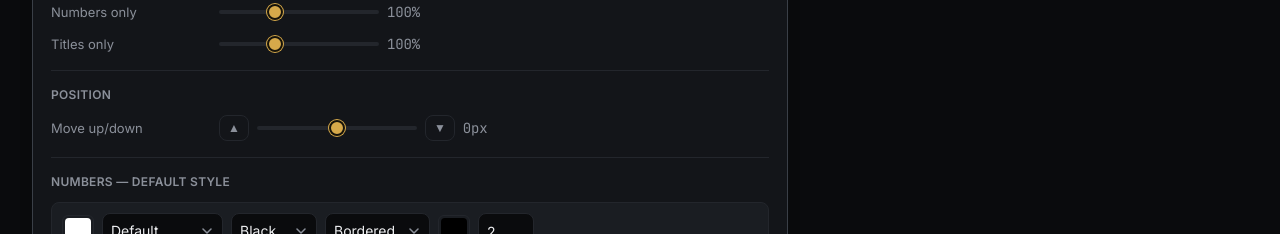
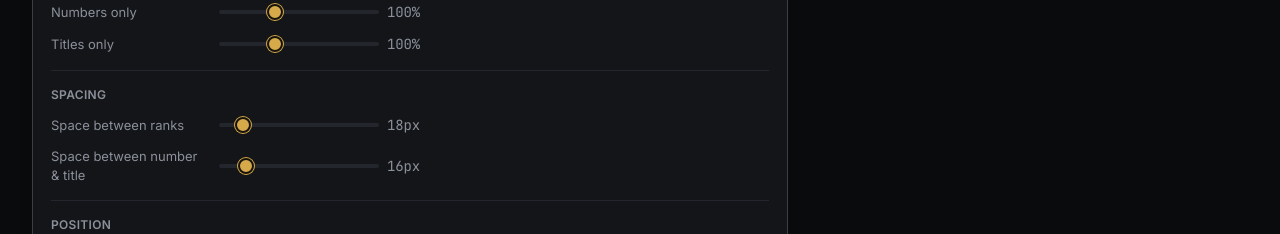
Before and after one commit to MuskanHaryah/RankFlow, a Next.js app: page / in a window 1280 px wide. Both pictures are taken after a click on the heading 410 px from the left and 316 px from the top of the page. Shown: the part 477-711 px from the top of the page. Built offline with nearby package versions, Linux system fonts and the light colour scheme; what @remotion/paths, @remotion/shapes would draw is missing.

Commit message:
Add ranking-list spacing controls, header vertical position, lighten finished-title color

```diff
--- a/src/components/HeaderEditor.tsx
+++ b/src/components/HeaderEditor.tsx
@@ -34,6 +34,14 @@ const DEFAULT_EXTEND_CANVAS_EXTRA_HEIGHT = 0;
 const MIN_EXTEND_CANVAS_EXTRA_HEIGHT = 0;
 const MAX_EXTEND_CANVAS_EXTRA_HEIGHT = 400;
 
+// Same "nudge" pattern as RankingListStyleEditor's own verticalOffset —
+// a small step size makes dragging feel like nudging rather than jumping.
+const DEFAULT_HEADER_VERTICAL_OFFSET = 0;
+const MIN_HEADER_VERTICAL_OFFSET = -400;
+const MAX_HEADER_VERTICAL_OFFSET = 400;
+const HEADER_VERTICAL_OFFSET_STEP = 5;
+const HEADER_VERTICAL_OFFSET_NUDGE = 10;
+
 /**
  * A one-time title for the whole video (distinct from the per-clip ranking
  * list). Typing a sentence splits it into individually-colored words —
@@ -69,6 +77,9 @@ export const HeaderEditor: React.FC<{
   const [extendCanvasExtraHeight, setExtendCanvasExtraHeight] = useState(
     DEFAULT_EXTEND_CANVAS_EXTRA_HEIGHT,
   );
+  const [verticalOffset, setVerticalOffset] = useState(
+    DEFAULT_HEADER_VERTICAL_OFFSET,
+  );
 
   // Same pattern as ClipUploader's onClipsChange: notify the parent via an
   // effect keyed on the actual state, not inline on every keystroke handler.
@@ -83,6 +94,7 @@ export const HeaderEditor: React.FC<{
       headerBackdropShadeOpacity: shadeOpacity,
       headerBackdropShadeExtraHeight: shadeExtraHeight,
       headerBackdropExtendCanvasExtraHeight: extendCanvasExtraHeight,
+      verticalOffset,
     });
   }, [
     words,
@@ -92,6 +104,7 @@ export const HeaderEditor: React.FC<{
     shadeOpacity,
     shadeExtraHeight,
     extendCanvasExtraHeight,
+    verticalOffset,
     onHeaderChange,
   ]);
 
@@ -117,6 +130,15 @@ export const HeaderEditor: React.FC<{
     setWords((prevWords) =>
       prevWords.map((w, i) =>
         i === index ? { ...w, lineBreakAfter: !w.lineBreakAfter } : w,
+      ),
+    );
+  }, []);
+
+  const nudgeVerticalOffset = useCallback((delta: number) => {
+    setVerticalOffset((prev) =>
+      Math.max(
+        MIN_HEADER_VERTICAL_OFFSET,
+        Math.min(MAX_HEADER_VERTICAL_OFFSET, prev + delta),
       ),
     );
   }, []);
@@ -196,6 +218,44 @@ export const HeaderEditor: React.FC<{
                 />
                 <span className="text-sm text-subtitle font-mono-tabular w-10">
                   {fontSize}px
+                </span>
+              </div>
+            </div>
+
+            <div className="field-row">
+              <label className="field-row-label">Move up/down</label>
+              <div className="field-row-controls">
+                <button
+                  type="button"
+                  onClick={() =>
+                    nudgeVerticalOffset(-HEADER_VERTICAL_OFFSET_NUDGE)
+                  }
+                  title="Nudge up"
+                  className="px-2 py-1 text-xs rounded-geist border border-unfocused-border-color text-subtitle hover:border-focused-border-color"
+                >
+                  ▲
+                </button>
+                <input
+                  type="range"
+                  min={MIN_HEADER_VERTICAL_OFFSET}
+                  max={MAX_HEADER_VERTICAL_OFFSET}
+                  step={HEADER_VERTICAL_OFFSET_STEP}
+                  value={verticalOffset}
+                  onChange={(e) => setVerticalOffset(Number(e.target.value))}
+                  className="w-40"
+                />
+                <button
+                  type="button"
+                  onClick={() =>
+                    nudgeVerticalOffset(HEADER_VERTICAL_OFFSET_NUDGE)
+                  }
+                  title="Nudge down"
+                  className="px-2 py-1 text-xs rounded-geist border border-unfocused-border-color text-subtitle hover:border-focused-border-color"
+                >
+                  ▼
+                </button>
+                <span className="text-sm text-subtitle font-mono-tabular w-16">
+                  {verticalOffset}px
                 </span>
               </div>
             </div>
--- a/src/components/RankingListStyleEditor.tsx
+++ b/src/components/RankingListStyleEditor.tsx
@@ -18,6 +18,14 @@ const MAX_VERTICAL_OFFSET = 400;
 // "a little by little" rather than jumping to a new spot.
 const VERTICAL_OFFSET_STEP = 5;
 const VERTICAL_OFFSET_NUDGE = 10;
+
+const MIN_ROW_GAP = 0;
+const MAX_ROW_GAP = 160;
+const ROW_GAP_STEP = 2;
+
+const MIN_ITEM_GAP = 0;
+const MAX_ITEM_GAP = 120;
+const ITEM_GAP_STEP = 2;
 
 const MIN_BORDER_WIDTH = 1;
 const MAX_BORDER_WIDTH = 20;
@@ -42,6 +50,8 @@ export const RankingListStyleEditor: React.FC<{
   const [verticalOffset, setVerticalOffset] = useState(
     defaultRankingListStyle.verticalOffset,
   );
+  const [rowGap, setRowGap] = useState(defaultRankingListStyle.rowGap);
+  const [itemGap, setItemGap] = useState(defaultRankingListStyle.itemGap);
 
   const [badgeColor, setBadgeColor] = useState(
     defaultRankingListStyle.badgeColor,
@@ -89,6 +99,8 @@ export const RankingListStyleEditor: React.FC<{
       badgeScale,
       titleScale,
       verticalOffset,
+      rowGap,
+      itemGap,
       badgeColor,
       badgeFontFamily,
       badgeFontWeight,
@@ -107,6 +119,8 @@ export const RankingListStyleEditor: React.FC<{
     badgeScale,
     titleScale,
     verticalOffset,
+    rowGap,
+    itemGap,
     badgeColor,
     badgeFontFamily,
     badgeFontWeight,
@@ -189,6 +203,46 @@ export const RankingListStyleEditor: React.FC<{
             />
             <span className="text-sm text-subtitle font-mono-tabular w-12">
               {Math.round(titleScale * 100)}%
+            </span>
+          </div>
+        </div>
+      </div>
+
+      <div className="flex flex-col gap-3 border-t border-unfocused-border-color pt-4">
+        <p className="text-xs font-semibold uppercase tracking-wide text-subtitle">
+          Spacing
+        </p>
+        <div className="field-row">
+          <label className="field-row-label">Space between ranks</label>
+          <div className="field-row-controls">
+            <input
+              type="range"
+              min={MIN_ROW_GAP}
+              max={MAX_ROW_GAP}
+              step={ROW_GAP_STEP}
+              value={rowGap}
+              onChange={(e) => setRowGap(Number(e.target.value))}
+              className="w-40"
+            />
+            <span className="text-sm text-subtitle font-mono-tabular w-14">
+              {rowGap}px
+            </span>
+          </div>
+        </div>
+        <div className="field-row">
+          <label className="field-row-label">Space between number &amp; title</label>
+          <div className="field-row-controls">
+            <input
+              type="range"
+              min={MIN_ITEM_GAP}
+              max={MAX_ITEM_GAP}
+              step={ITEM_GAP_STEP}
+              value={itemGap}
+              onChange={(e) => setItemGap(Number(e.target.value))}
+              className="w-40"
+            />
+            <span className="text-sm text-subtitle font-mono-tabular w-14">
+              {itemGap}px
             </span>
           </div>
         </div>
--- a/src/remotion/MyComp/Main.tsx
+++ b/src/remotion/MyComp/Main.tsx
@@ -30,8 +30,6 @@ type RankingListStyleProps = z.infer<typeof CompositionProps>["rankingListStyle"
 const BASE_BADGE_FONT_SIZE = 48;
 const BASE_BADGE_MIN_WIDTH = 60;
 const BASE_TITLE_FONT_SIZE = 42;
-const BASE_ROW_GAP = 18;
-const BASE_ITEM_GAP = 16;
 
 type ResolvedRankElementStyle = {
   color: string;
@@ -335,8 +333,8 @@ const RankingList: React.FC<{
   const badgeFontSize = BASE_BADGE_FONT_SIZE * listStyle.scale * listStyle.badgeScale;
   const badgeMinWidth = BASE_BADGE_MIN_WIDTH * listStyle.scale * listStyle.badgeScale;
   const titleFontSize = BASE_TITLE_FONT_SIZE * listStyle.scale * listStyle.titleScale;
-  const rowGap = BASE_ROW_GAP * listStyle.scale;
-  const itemGap = BASE_ITEM_GAP * listStyle.scale;
+  const rowGap = listStyle.rowGap * listStyle.scale;
+  const itemGap = listStyle.itemGap * listStyle.scale;
 
   return (
     <AbsoluteFill
@@ -392,9 +390,15 @@ const RankingList: React.FC<{
                     // itself instead, the same principle the original
                     // rgba-alpha approach used, just generalized to work
                     // with any base color the person picks, not only white.
+                    // Finished clips use a light-white tone rather than a
+                    // heavily dimmed gray — a low-opacity mix (previously
+                    // 35%) reads as an obviously "grayed out" state that
+                    // draws its own attention; staying close to full
+                    // brightness keeps focus on the currently-playing item
+                    // without making already-played titles look muted.
                     color: isCurrent
                       ? titleStyle.color
-                      : `color-mix(in srgb, ${titleStyle.color} 35%, transparent)`,
+                      : `color-mix(in srgb, ${titleStyle.color} 85%, transparent)`,
                     textShadow: "0 2px 6px rgba(0,0,0,0.7)",
                     ...textStrokeStyle(titleStyle),
                   }}
@@ -488,6 +492,7 @@ const Header: React.FC<{ header: HeaderProps }> = ({ header }) => {
         alignItems: "center",
         padding: `${HEADER_TOP_PADDING}px ${HEADER_HORIZONTAL_PADDING}px 0`,
         pointerEvents: "none",
+        transform: `translateY(${header.verticalOffset}px)`,
       }}
     >
       <div
--- a/types/constants.ts
+++ b/types/constants.ts
@@ -125,6 +125,14 @@ export const HeaderSchema = z.object({
   // slider above but for the grown-canvas bar instead. Defaults to 0
   // (pure auto height).
   headerBackdropExtendCanvasExtraHeight: z.number(),
+  // Moves the header up/down from its default top-anchored position —
+  // same "nudge" pattern as the ranking list's verticalOffset below.
+  // Purely a visual transform applied after layout: the backdrop (shade
+  // bar / extendCanvas bar) height is still measured from the header's
+  // actual text/font size, not from this offset, so pushing the header
+  // far enough can move it outside its own backdrop — same tradeoff the
+  // ranking list's own verticalOffset already has.
+  verticalOffset: z.number(),
 });
 
 // Phase 9 — project-level ranking-list visual defaults. Every clip uses
@@ -146,6 +154,16 @@ export const RankingListStyleSchema = z.object({
   // than a coarse slider) is what makes this feel like "nudging" rather
   // than jumping to a new spot.
   verticalOffset: z.number(),
+  // Space between each rank row (badge + title together, as one block) and
+  // the next rank's row — a flexbox `gap`, so it only ever adds space
+  // *between* rows, never above the first rank or below the last one.
+  // Independent from `scale`; still multiplied by it at render time so
+  // "resize the whole list" continues to move spacing proportionally too.
+  rowGap: z.number(),
+  // Space between a single rank's badge (number/emoji) and its title text,
+  // within one row. Independent from `scale` for the same reason as
+  // rowGap above.
+  itemGap: z.number(),
 
   badgeColor: z.string(),
   badgeFontFamily: z.string(),
@@ -172,6 +190,10 @@ export const defaultRankingListStyle: z.infer<typeof RankingListStyleSchema> =
     badgeScale: 1,
     titleScale: 1,
     verticalOffset: 0,
+    // Matches the values Main.tsx used to hardcode as BASE_ROW_GAP /
+    // BASE_ITEM_GAP, now exposed as real defaults instead of constants.
+    rowGap: 18,
+    itemGap: 16,
 
     badgeColor: "#ffffff",
     badgeFontFamily: "inherit",
@@ -207,6 +229,7 @@ export const defaultMyCompProps: z.infer<typeof CompositionProps> = {
     headerBackdropShadeOpacity: 0.85,
     headerBackdropShadeExtraHeight: 0,
     headerBackdropExtendCanvasExtraHeight: 0,
+    verticalOffset: 0,
   },
   rankingListStyle: defaultRankingListStyle,
 };
```
